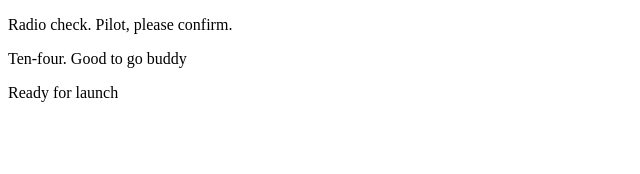
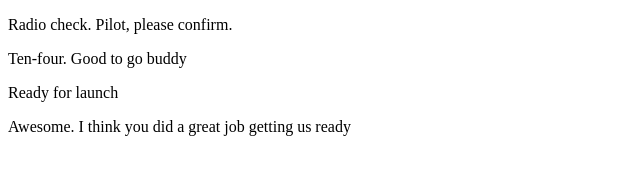
Before and after one commit to dhamiltonstl/communcation_log, a plain HTML site: page index.html in a window 1280 px wide. Shown: the whole page, without its empty margins (0-640 px from the left). Drawn offline with Linux system fonts and the light colour scheme.

Commit message:
Final meesage sent. Awaiting response.

```diff
--- a/index.html
+++ b/index.html
@@ -4,5 +4,6 @@
       <p>Radio check. Pilot, please confirm.</p>
       <p>Ten-four. Good to go buddy</p>
       <p>Ready for launch</p>
+      <p>Awesome. I think you did a great job getting us ready</p>
    </body>
 </html>
```
